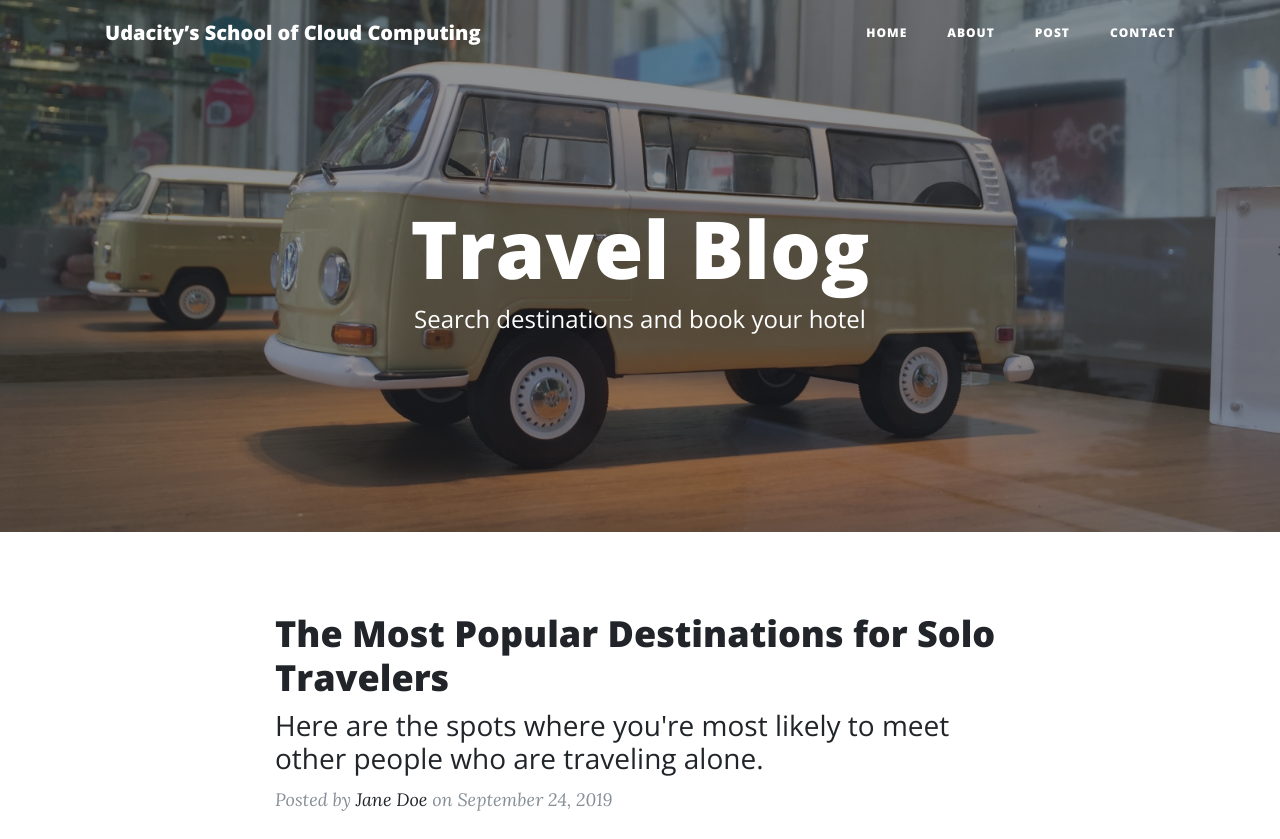
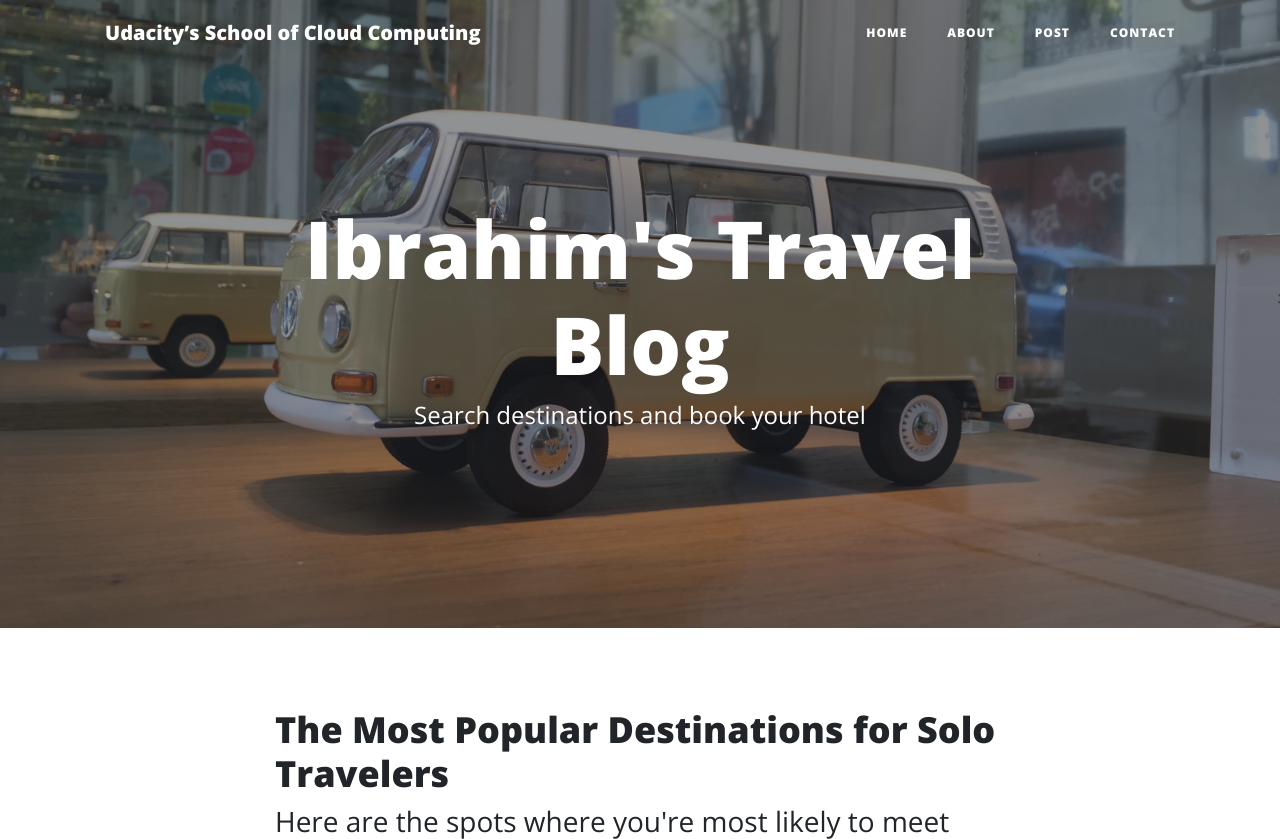
Before and after one commit to ibrahimimg/Deploy-Static-Website-on-AWS, a plain HTML site: page index.html in a window 1280 px wide. Shown: the top 839 px of the page. Drawn offline with nearby package versions, Linux system fonts and the light colour scheme; a script that the page names is missing.

Commit message:
feat: update site-heading

```diff
--- a/index.html
+++ b/index.html
@@ -59,7 +59,7 @@
       <div class="row">
         <div class="col-lg-8 col-md-10 mx-auto">
           <div class="site-heading">
-            <h1>Travel Blog</h1>
+            <h1>Ibrahim's Travel Blog</h1>
             <span class="subheading">Search destinations and book your hotel</span>
           </div>
         </div>
```
